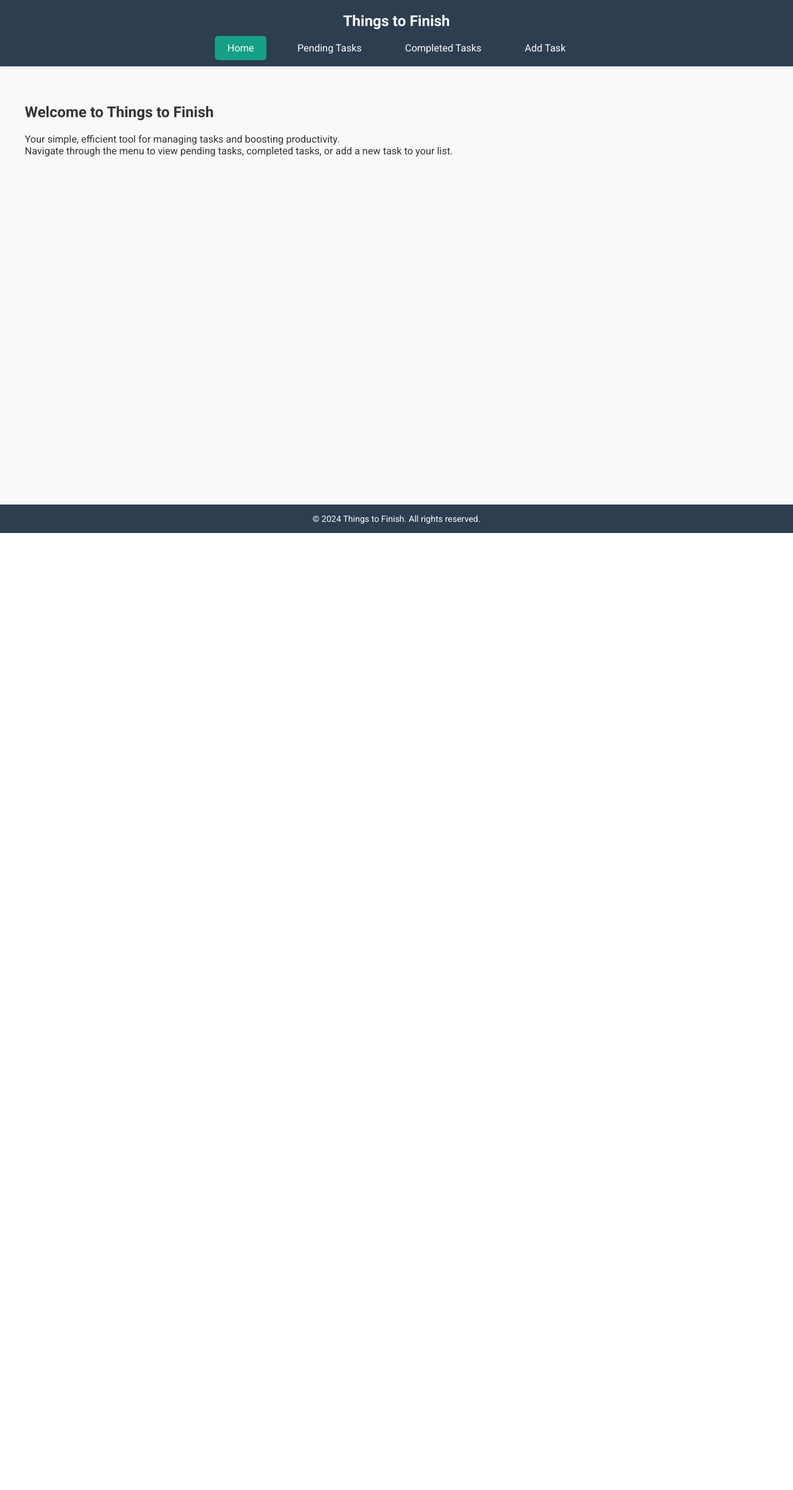
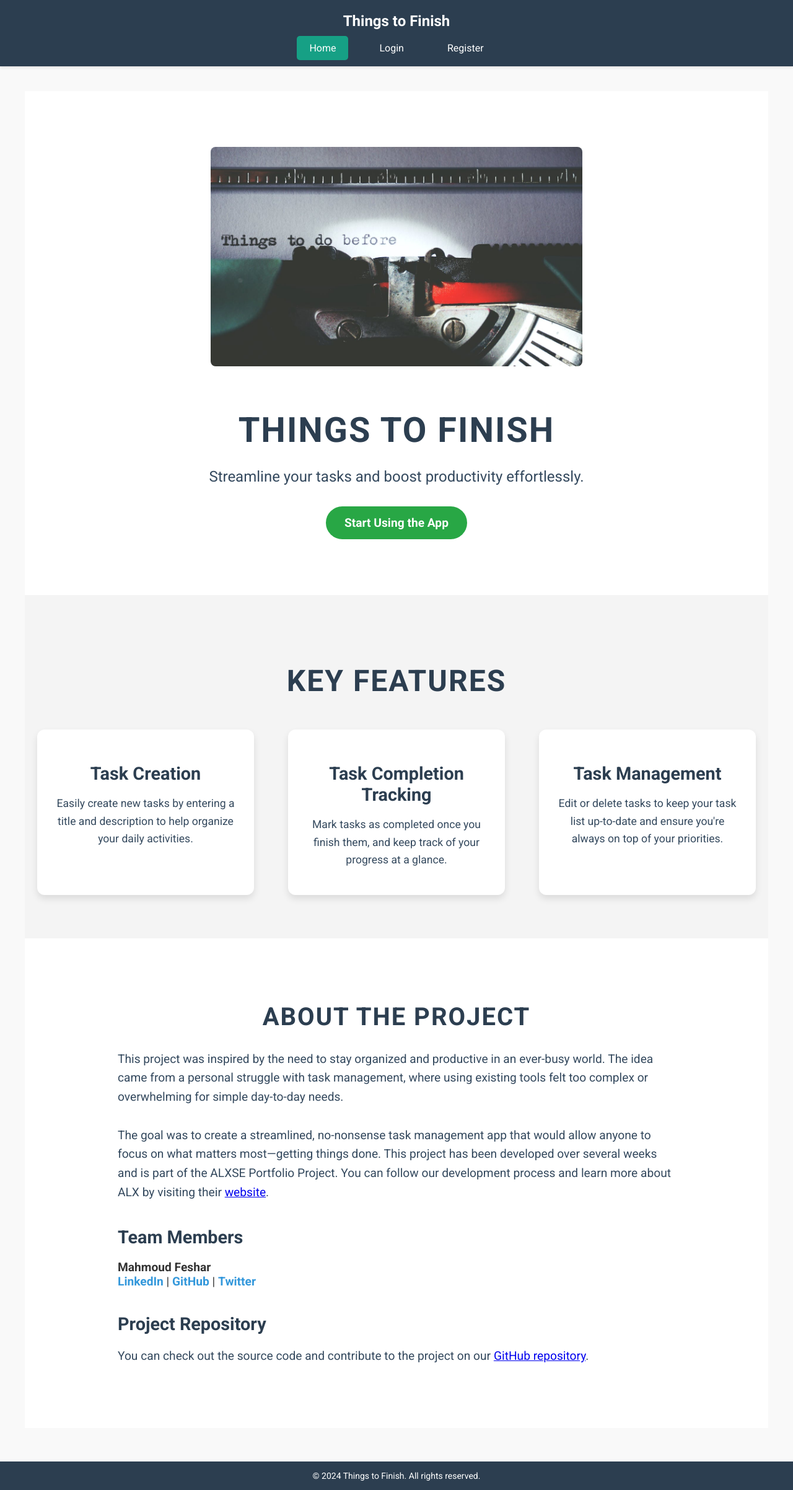
Before and after one commit to mahfeshar/Things_to_finish, a Flask app: page / in a window 1280 px wide. Shown: the whole page at 62% size. Before the commit the page ends 860 px from the top, so only its background shows below. Run offline with Flask 2, Linux system fonts and the light colour scheme.

Commit message:
Add completed field to Task model and update routes and templates

```diff
--- a/app.py
+++ b/app.py
@@ -1,13 +1,27 @@
 from flask import Flask
-from routes import main_routes
-from models import db
+from routes import auth, main_routes
+from models import db, User
+from flask_login import LoginManager
+
 
 app = Flask(__name__)
+
+# Configure the app (database and secret key)
 app.config.from_object('config.Config')
 
 db.init_app(app)
 
+login_manager = LoginManager()
+login_manager.init_app(app)
+login_manager.login_view = 'auth.login'  # Set the login route
+
+@login_manager.user_loader
+def load_user(user_id):
+    return User.query.get(int(user_id))
+
+# Register the blueprints
 app.register_blueprint(main_routes)
+app.register_blueprint(auth, url_prefix='/auth')
 
 if __name__ == '__main__':
     app.run(debug=True)
--- a/routes.py
+++ b/routes.py
@@ -1,36 +1,109 @@
-from flask import Blueprint, render_template, request, redirect, url_for
-from models import db, Task
+from flask import Blueprint, render_template, redirect, url_for, request, flash
+from models import db, User, Task
+from flask_login import login_user, logout_user, login_required, current_user
+from werkzeug.security import generate_password_hash, check_password_hash
 
+# Blueprints
 main_routes = Blueprint('main', __name__)
+auth = Blueprint('auth', __name__)
 
+# Home route
 @main_routes.route('/')
 def home():
-    return render_template('home.html')
+    return render_template('index.html')
 
+# Pending tasks route (requires user to be logged in)
 @main_routes.route('/pending-tasks')
+@login_required
 def pending_tasks():
-    tasks = Task.query.filter_by(completed=False).all()
+    tasks = Task.query.filter_by(completed=False, user_id=current_user.id).all()
     return render_template('pending_tasks.html', tasks=tasks)
 
+# Completed tasks route (requires user to be logged in)
 @main_routes.route('/completed-tasks')
+@login_required
 def completed_tasks():
-    tasks = Task.query.filter_by(completed=True).all()
+    tasks = Task.query.filter_by(completed=True, user_id=current_user.id).all()
     return render_template('completed_tasks.html', tasks=tasks)
 
+# Add task route (requires user to be logged in)
 @main_routes.route('/add-task', methods=['GET', 'POST'])
+@login_required
 def add_task():
     if request.method == 'POST':
         title = request.form['title']
         description = request.form['description']
-        new_task = Task(title=title, description=description)
+
+        # Create the new task with the current user's id
+        new_task = Task(title=title, description=description, user_id=current_user.id)
+
         db.session.add(new_task)
         db.session.commit()
+        flash('Task added successfully.')
         return redirect(url_for('main.pending_tasks'))
+
     return render_template('add_task.html')
 
+# Complete task (toggle task completion)
 @main_routes.route('/complete-task/<int:task_id>')
+@login_required
 def complete_task(task_id):
-    task = Task.query.get(task_id)
+    task = Task.query.get_or_404(task_id)  # Ensure task exists
+    if task.user_id != current_user.id:
+        flash('You are not authorized to complete this task.')
+        return redirect(url_for('main.pending_tasks'))
+
     task.completed = not task.completed  # Toggle the completed status
     db.session.commit()
+    flash('Task updated successfully.')
     return redirect(url_for('main.pending_tasks'))
+
+# Register route
+@auth.route('/register', methods=['GET', 'POST'])
+def register():
+    if request.method == 'POST':
+        username = request.form['username']
+        email = request.form['email']
+        password = request.form['password']
+
+        # Check if the username or email already exists
+        existing_user = User.query.filter((User.username == username) | (User.email == email)).first()
+        if existing_user:
+            flash('Username or email already exists. Please choose a different one.')
+            return redirect(url_for('auth.register'))
+
+        # If username and email are unique, create a new user
+        new_user = User(username=username, email=email)
+        new_user.set_password(password)
+        db.session.add(new_user)
+        db.session.commit()
+
+        flash('Registration successful! Please log in.')
+        return redirect(url_for('auth.login'))
+
+    return render_template('register.html')
+
+# Login route
+@auth.route('/login', methods=['GET', 'POST'])
+def login():
+    if request.method == 'POST':
+        email = request.form['email']
+        password = request.form['password']
+        user = User.query.filter_by(email=email).first()
+
+        if user is None or not user.check_password(password):
+            flash('Invalid email or password.')
+            return redirect(url_for('auth.login'))
+
+        login_user(user)
+        return redirect(url_for('main.home'))  # Redirect to the home page
+
+    return render_template('login.html')
+
+# Logout route
+@auth.route('/logout')
+@login_required
+def logout():
+    logout_user()
+    flash('You have been logged out.')
+    return redirect(url_for('auth.login'))
--- a/static/css/styles.css
+++ b/static/css/styles.css
@@ -81,6 +81,176 @@ footer p {
     font-size: 14px;
 }
 
+
+/* Landing Section */
+.landing-section {
+    height: 100%;
+    display: flex;
+    justify-content: center;
+    align-items: center;
+    text-align: center;
+    padding: 50px 20px;
+    background-color: #ffffff;
+}
+
+.landing-content {
+    max-width: 800px;
+    padding: 40px;
+    border-radius: 10px;
+}
+
+.cover-image {
+    width: 100%;
+    max-width: 600px;
+    height: auto;
+    margin-bottom: 20px;
+    border-radius: 8px;
+}
+
+/* Project Name */
+.project-name {
+    font-size: 3.5em;
+    color: #2c3e50;
+    margin-bottom: 15px;
+    font-weight: bold;
+    text-transform: uppercase;
+    letter-spacing: 2px;
+}
+
+/* One-line Description */
+.project-description {
+    font-size: 1.5em;
+    color: #34495e;
+    margin-bottom: 30px;
+    line-height: 1.5;
+}
+
+/* Call-to-Action Button */
+.cta-button {
+    display: inline-block;
+    background-color: #28a745;
+    color: white;
+    padding: 15px 30px;
+    border-radius: 50px;
+    text-decoration: none;
+    font-weight: bold;
+    font-size: 1.2em;
+    transition: background-color 0.3s ease, transform 0.2s;
+}
+
+.cta-button:hover {
+    background-color: #218838;
+    transform: scale(1.05);
+}
+
+/* Features Section */
+.features-section {
+    padding: 70px 20px;
+    background-color: #f4f4f4;
+    text-align: center;
+}
+
+.features-section h2 {
+    font-size: 3em;
+    margin-bottom: 50px;
+    color: #2c3e50;
+    text-transform: uppercase;
+    letter-spacing: 2px;
+}
+
+/* Features Container */
+.features-container {
+    display: flex;
+    justify-content: space-between;
+    flex-wrap: wrap;
+    gap: 20px;
+}
+
+.feature {
+    flex: 1 1 calc(33.333% - 20px); /* 3 columns with gap */
+    max-width: 300px;
+    background-color: #fff;
+    padding: 25px;
+    border-radius: 12px;
+    box-shadow: 0 6px 12px rgba(0, 0, 0, 0.1); /* Shadow for depth */
+    text-align: center;
+    transition: transform 0.3s ease, box-shadow 0.3s ease;
+}
+
+.feature:hover {
+    transform: translateY(-10px); /* Lift on hover */
+    box-shadow: 0 12px 24px rgba(0, 0, 0, 0.15); /* Deeper shadow on hover */
+}
+
+.feature h3 {
+    font-size: 1.8em;
+    color: #2c3e50;
+    margin-bottom: 15px;
+    font-weight: bold;
+}
+
+.feature p {
+    font-size: 1.1em;
+    color: #34495e;
+    line-height: 1.6;
+}
+
+/* About Section */
+.about-section {
+    padding: 70px 20px;
+    background-color: #ffffff;
+    text-align: left;
+}
+
+.about-section h2 {
+    font-size: 2.5em;
+    margin-bottom: 30px;
+    color: #2c3e50;
+    text-transform: uppercase;
+    letter-spacing: 2px;
+    text-align: center;
+}
+
+.about-content {
+    max-width: 900px;
+    margin: 0 auto;
+}
+
+.about-content p {
+    font-size: 1.2em;
+    color: #34495e;
+    line-height: 1.6;
+    margin-bottom: 30px;
+}
+
+.team-members {
+    list-style: none;
+    padding: 0;
+    margin: 0;
+}
+
+.team-members li {
+    font-size: 1.2em;
+    margin-bottom: 20px;
+}
+
+.team-members a {
+    color: #3498db;
+    text-decoration: none;
+    font-weight: bold;
+}
+
+.team-members a:hover {
+    text-decoration: underline;
+}
+
+.about-content h3 {
+    font-size: 1.8em;
+    margin-top: 40px;
+    margin-bottom: 20px;
+    color: #2c3e50;
+}
+
 /* Tasks Section */
 .tasks-section {
     background: #ecf0f1;
--- a/templates/base.html
+++ b/templates/base.html
@@ -12,10 +12,20 @@
         <h1>Things to Finish</h1>
         <nav>
             <ul>
+                <!-- Links that are visible to all users -->
                 <li><a href="{{ url_for('main.home') }}" class="{% if request.endpoint == 'main.home' %}active{% endif %}">Home</a></li>
-                <li><a href="{{ url_for('main.pending_tasks') }}" class="{% if request.endpoint == 'main.pending_tasks' %}active{% endif %}">Pending Tasks</a></li>
-                <li><a href="{{ url_for('main.completed_tasks') }}" class="{% if request.endpoint == 'main.completed_tasks' %}active{% endif %}">Completed Tasks</a></li>
-                <li><a href="{{ url_for('main.add_task') }}" class="{% if request.endpoint == 'main.add_task' %}active{% endif %}">Add Task</a></li>
+
+                {% if current_user.is_authenticated %}
+                    <!-- Links for authenticated (logged-in) users only -->
+                    <li><a href="{{ url_for('main.pending_tasks') }}" class="{% if request.endpoint == 'main.pending_tasks' %}active{% endif %}">Pending Tasks</a></li>
+                    <li><a href="{{ url_for('main.completed_tasks') }}" class="{% if request.endpoint == 'main.completed_tasks' %}active{% endif %}">Completed Tasks</a></li>
+                    <li><a href="{{ url_for('main.add_task') }}" class="{% if request.endpoint == 'main.add_task' %}active{% endif %}">Add Task</a></li>
+                    <li><a href="{{ url_for('auth.logout') }}">Logout</a></li>
+                {% else %}
+                    <!-- Links for unauthenticated (guest) users only -->
+                    <li><a href="{{ url_for('auth.login') }}" class="{% if request.endpoint == 'auth.login' %}active{% endif %}">Login</a></li>
+                    <li><a href="{{ url_for('auth.register') }}" class="{% if request.endpoint == 'auth.register' %}active{% endif %}">Register</a></li>
+                {% endif %}
             </ul>
         </nav>
     </header>
--- a/templates/home.html
+++ /dev/null
@@ -1,8 +0,0 @@
-{% extends "base.html" %}
-
-{% block content %}
-<section class="home-section">
-    <h2>Welcome to Things to Finish</h2>
-    <p>Your simple, efficient tool for managing tasks and boosting productivity. <br> Navigate through the menu to view pending tasks, completed tasks, or add a new task to your list.</p>
-</section>
-{% endblock %}
--- /dev/null
+++ b/templates/index.html
@@ -0,0 +1,69 @@
+{% extends "base.html" %}
+
+{% block content %}
+<section class="landing-section">
+    <div class="landing-content">
+        <!-- Large Cover Image -->
+        <img src="{{ url_for('static', filename='images/cover.png') }}" alt="Cover Image" class="cover-image">
+
+        <!-- Project Name -->
+        <h1 class="project-name">Things to Finish</h1>
+
+        <!-- One-line Phrase/Description -->
+        <p class="project-description">Streamline your tasks and boost productivity effortlessly.</p>
+
+        <!-- Button to Navigate to Project -->
+        <a href="{{ url_for('main.pending_tasks') }}" class="cta-button">Start Using the App</a>
+    </div>
+</section>
+
+<section class="features-section">
+    <h2>Key Features</h2>
+    <div class="features-container">
+
+        <!-- Feature 1: Task Creation -->
+        <div class="feature">
+            <h3>Task Creation</h3>
+            <p>Easily create new tasks by entering a title and description to help organize your daily activities.</p>
+        </div>
+
+        <!-- Feature 2: Task Completion Tracking -->
+        <div class="feature">
+            <h3>Task Completion Tracking</h3>
+            <p>Mark tasks as completed once you finish them, and keep track of your progress at a glance.</p>
+        </div>
+
+        <!-- Feature 3: Task Management -->
+        <div class="feature">
+            <h3>Task Management</h3>
+            <p>Edit or delete tasks to keep your task list up-to-date and ensure you're always on top of your priorities.</p>
+        </div>
+    </div>
+</section>
+
+<!-- About Section -->
+<section class="about-section">
+    <h2>About the Project</h2>
+    <div class="about-content">
+        <p>
+            This project was inspired by the need to stay organized and productive in an ever-busy world. The idea came from a personal struggle with task management, where using existing tools felt too complex or overwhelming for simple day-to-day needs. <br><br>
+            The goal was to create a streamlined, no-nonsense task management app that would allow anyone to focus on what matters most—getting things done. This project has been developed over several weeks and is part of the ALXSE Portfolio Project. You can follow our development process and learn more about ALX by visiting their <a href="https://www.alxafrica.com/" target="_blank">website</a>.
+        </p>
+
+        <h3>Team Members</h3>
+        <ul class="team-members">
+            <li>
+                <strong>Mahmoud Feshar</strong> <br>
+                <a href="https://www.linkedin.com/in/mahmoudfeshar/" target="_blank">LinkedIn</a> |
+                <a href="https://github.com/mahfeshar" target="_blank">GitHub</a> |
+                <a href="https://twitter.com/mahfeshar" target="_blank">Twitter</a>
+            </li>
+        </ul>
+
+        <h3>Project Repository</h3>
+        <p>
+            You can check out the source code and contribute to the project on our <a href="https://github.com/mahfeshar/Things_to_finish" target="_blank">GitHub repository</a>.
+        </p>
+    </div>
+</section>
+{% endblock %}
```
Also changed, not shown: other parts of static/css/styles.css (+65 -0 lines), models.py (+18 -0 lines), templates/login.html (added, +19 -0 lines), templates/register.html (added, +23 -0 lines), instance/tasks.db, static/images/cover.png (added).
